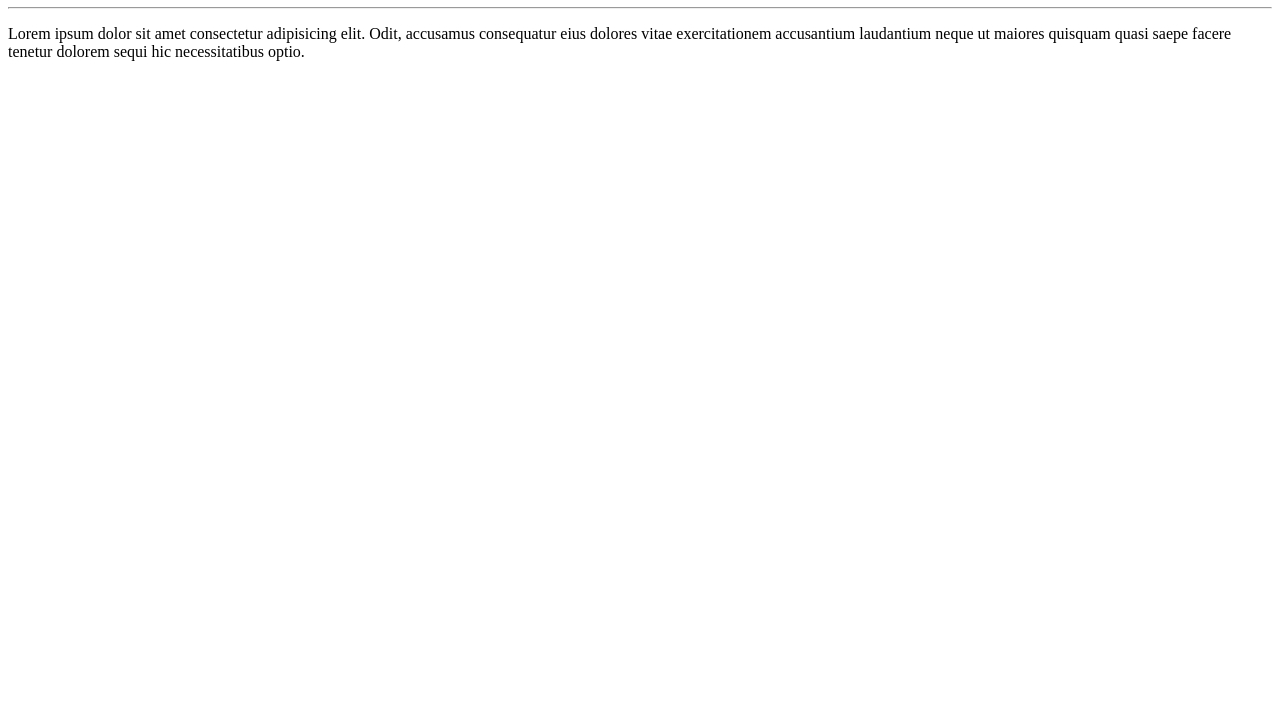
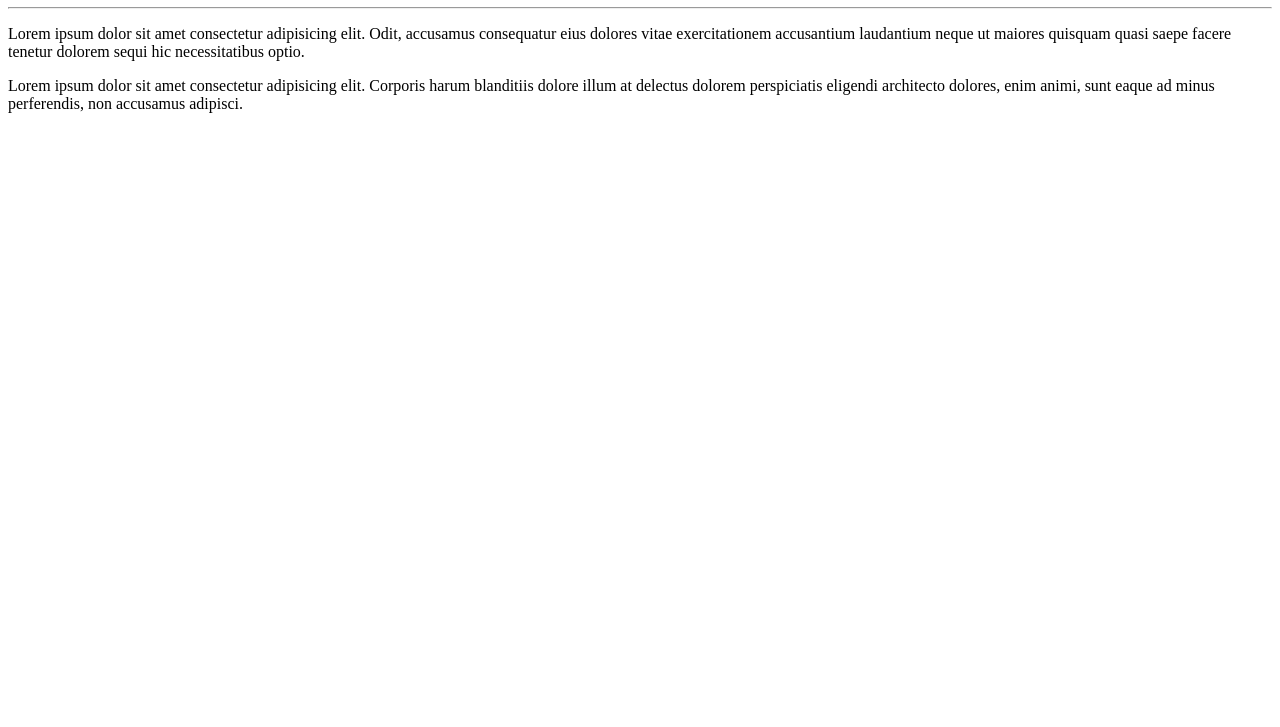
Before and after one commit to deniskmt/Ola-Mundo, a plain HTML site: page site-exemplo/index.html in a window 1280 px wide. Shown: the part 73-800 px from the top of the page. Drawn offline with Linux system fonts and the light colour scheme.

Commit message:
adicionei um paragrafo

```diff
--- a/site-exemplo/index.html
+++ b/site-exemplo/index.html
@@ -10,5 +10,6 @@
     <h1>Olá Mundo!</h1>
     <hr>
     <p>Lorem ipsum dolor sit amet consectetur adipisicing elit. Odit, accusamus consequatur eius dolores vitae exercitationem accusantium laudantium neque ut maiores quisquam quasi saepe facere tenetur dolorem sequi hic necessitatibus optio.
+        <p>Lorem ipsum dolor sit amet consectetur adipisicing elit. Corporis harum blanditiis dolore illum at delectus dolorem perspiciatis eligendi architecto dolores, enim animi, sunt eaque ad minus perferendis, non accusamus adipisci.</p>
 </body>
 </html>
```
